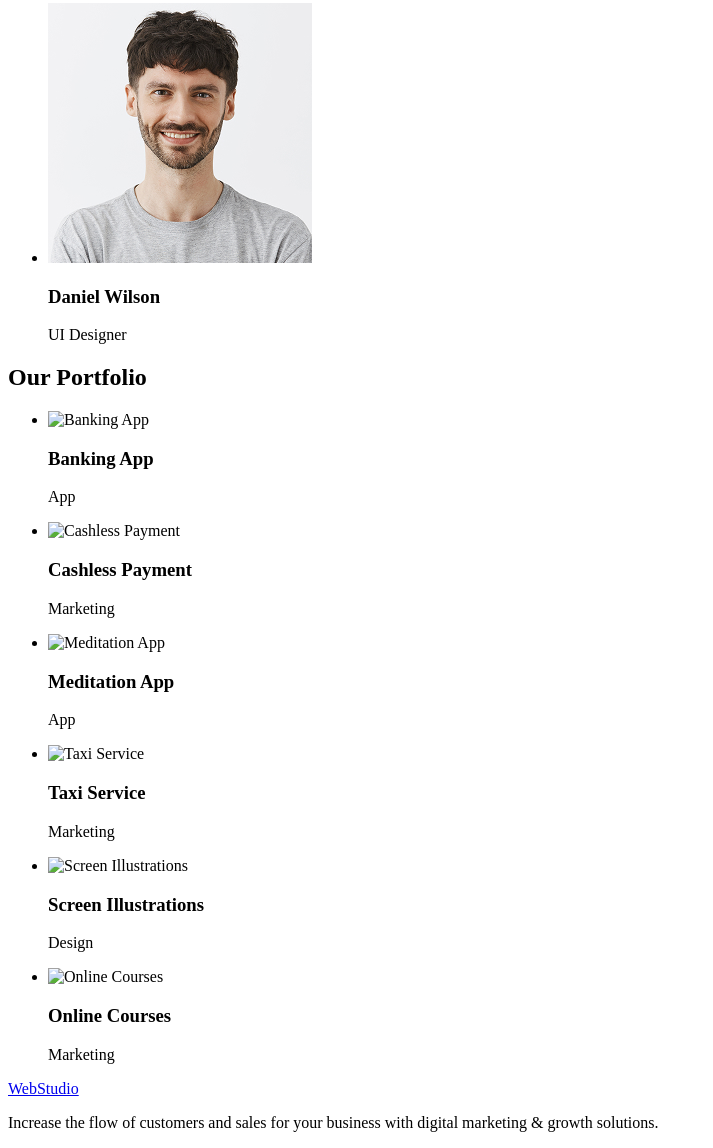
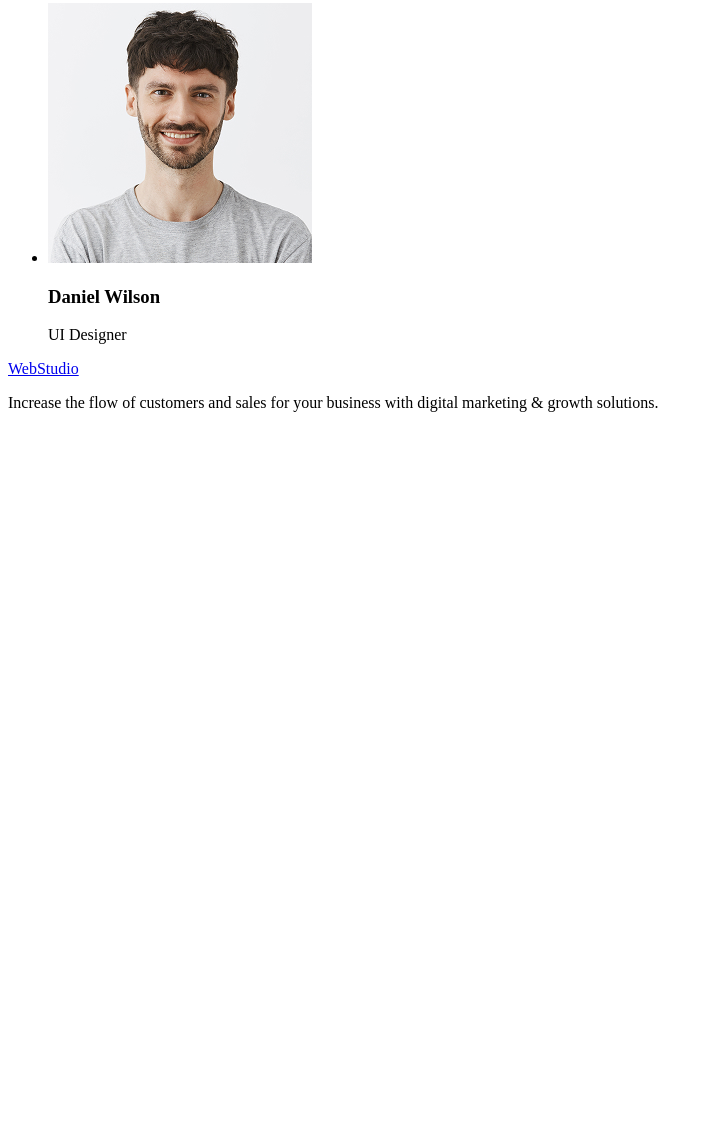
Before and after one commit to PashchenkoIvanAnatolievich/goit-markup-hw-01, a plain HTML site: page index.html in a window 1280 px wide. Shown: the part 1730-2878 px from the top of the page, without its empty margins (0-713 px from the left). After the commit the page ends 2158 px from the top, so only its background shows below. Drawn offline with Linux system fonts and the light colour scheme.

Commit message:
Fix homework

```diff
--- a/index.html
+++ b/index.html
@@ -120,85 +120,6 @@
             </li>
         </ul>
     </section>
-
-    <!-- Our Portfolio Section (в попередніх правках я її видалив, повертаю, якщо вона потрібна) -->
-    <section class="section">
-        <h2 class="section-title">Our Portfolio</h2>
-        <ul class="portfolio-list">
-            <li class="portfolio-item">
-                <img
-                        src="./images/portfolio-1.jpg"
-                        alt="Banking App"
-                        width="360"
-                        height="300"
-                />
-                <div class="portfolio-item-content">
-                    <h3 class="portfolio-title">Banking App</h3>
-                    <p class="portfolio-category">App</p>
-                </div>
-            </li>
-            <li class="portfolio-item">
-                <img
-                        src="./images/portfolio-2.jpg"
-                        alt="Cashless Payment"
-                        width="360"
-                        height="300"
-                />
-                <div class="portfolio-item-content">
-                    <h3 class="portfolio-title">Cashless Payment</h3>
-                    <p class="portfolio-category">Marketing</p>
-                </div>
-            </li>
-            <li class="portfolio-item">
-                <img
-                        src="./images/portfolio-3.jpg"
-                        alt="Meditation App"
-                        width="360"
-                        height="300"
-                />
-                <div class="portfolio-item-content">
-                    <h3 class="portfolio-title">Meditation App</h3>
-                    <p class="portfolio-category">App</p>
-                </div>
-            </li>
-            <li class="portfolio-item">
-                <img
-                        src="./images/portfolio-4.jpg"
-                        alt="Taxi Service"
-                        width="360"
-                        height="300"
-                />
-                <div class="portfolio-item-content">
-                    <h3 class="portfolio-title">Taxi Service</h3>
-                    <p class="portfolio-category">Marketing</p>
-                </div>
-            </li>
-            <li class="portfolio-item">
-                <img
-                        src="./images/portfolio-5.jpg"
-                        alt="Screen Illustrations"
-                        width="360"
-                        height="300"
-                />
-                <div class="portfolio-item-content">
-                    <h3 class="portfolio-title">Screen Illustrations</h3>
-                    <p class="portfolio-category">Design</p>
-                </div>
-            </li>
-            <li class="portfolio-item">
-                <img
-                        src="./images/portfolio-6.jpg"
-                        alt="Online Courses"
-                        width="360"
-                        height="300"
-                />
-                <div class="portfolio-item-content">
-                    <h3 class="portfolio-title">Online Courses</h3>
-                    <p class="portfolio-category">Marketing</p>
-                </div>
-            </li>
-        </ul>
-    </section>
 </main>
 
 <!-- Footer -->
```
